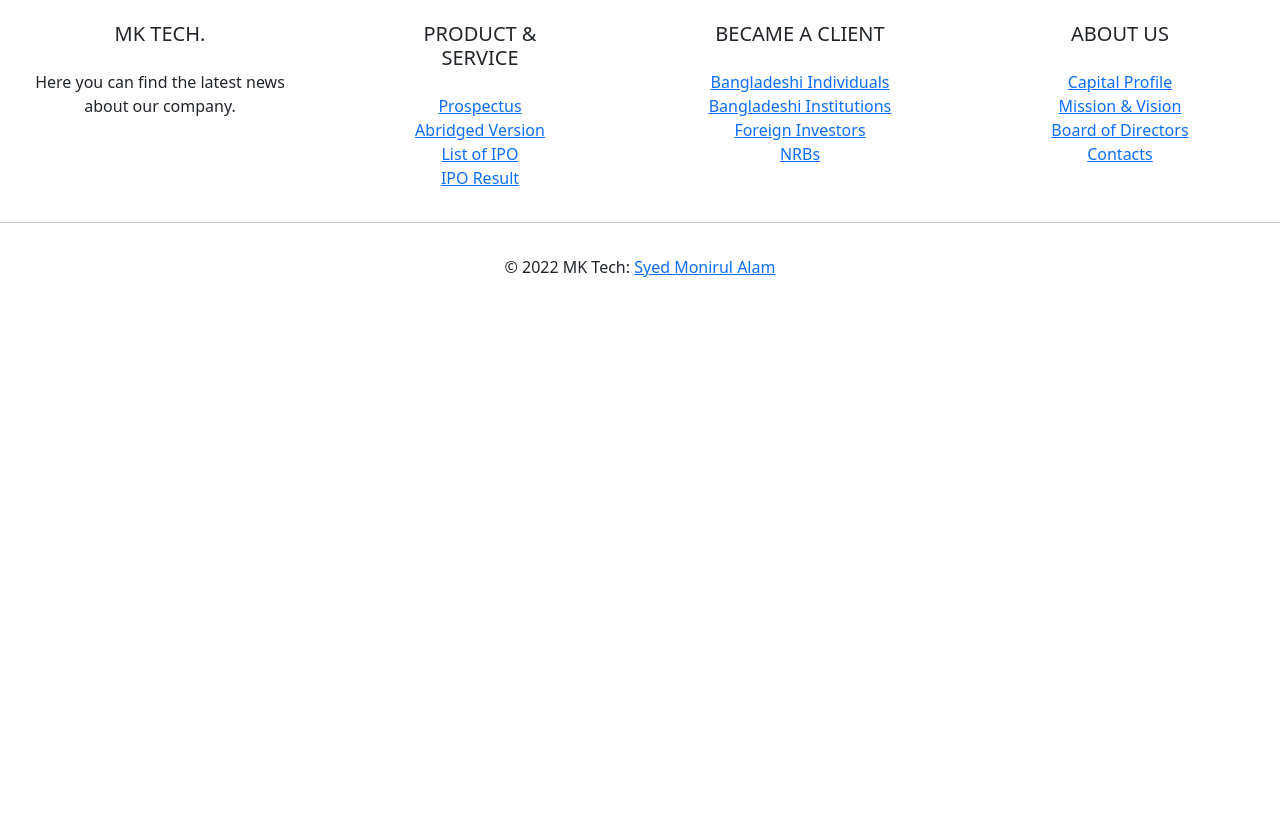
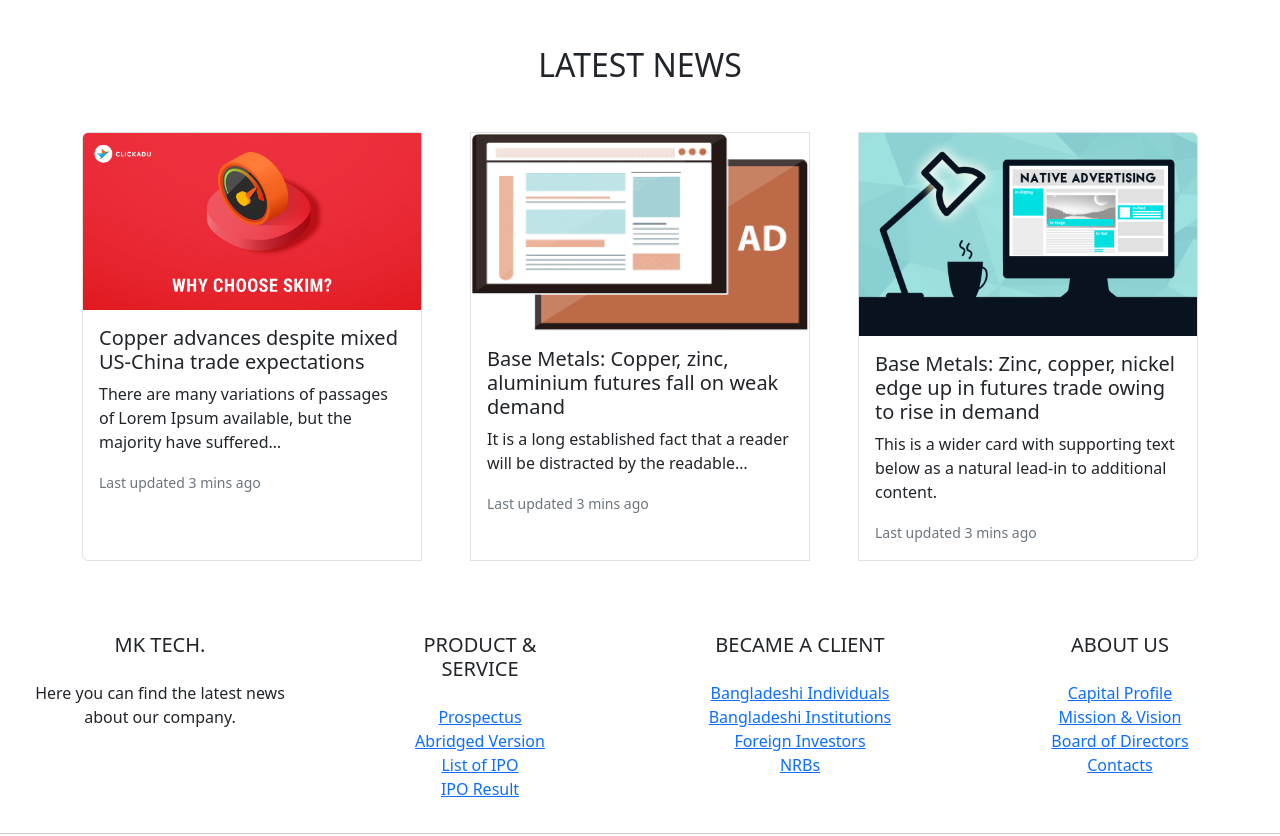
Before and after one commit to SyedMonir/mk_tech-2, a plain HTML site: page index.html in a window 1280 px wide. Shown: the part 1018-1854 px from the top of the page. Before the commit the page ends 1313 px from the top, so only its background shows below. Drawn offline with nearby package versions, Linux system fonts and the light colour scheme.

Commit message:
added news section

```diff
--- a/index.html
+++ b/index.html
@@ -99,6 +99,63 @@
       </button>
     </div>
 
+    <!-- News -->
+    <section class="my-5">
+      <h2 class="text-uppercase text-center mb-5">Latest News</h2>
+      <div class="card-group container">
+        <div class="card border">
+          <img src="./image/skim.jpg" class="card-img-top" alt="..." />
+          <div class="card-body">
+            <h5 class="card-title">
+              Copper advances despite mixed US-China trade expectations
+            </h5>
+            <p class="card-text">
+              There are many variations of passages of Lorem Ipsum available,
+              but the majority have suffered…
+            </p>
+            <p class="card-text">
+              <small class="text-muted">Last updated 3 mins ago</small>
+            </p>
+          </div>
+        </div>
+        <div class="card border mx-5">
+          <img src="./image/popunder.png" class="card-img-top" alt="..." />
+          <div class="card-body">
+            <h5 class="card-title">
+              Base Metals: Copper, zinc, aluminium futures fall on weak demand
+            </h5>
+            <p class="card-text">
+              It is a long established fact that a reader will be distracted by
+              the readable…
+            </p>
+            <p class="card-text">
+              <small class="text-muted">Last updated 3 mins ago</small>
+            </p>
+          </div>
+        </div>
+        <div class="card border">
+          <img
+            src="./image/nativeAdvertising.jpg"
+            class="card-img-top"
+            alt="..."
+          />
+          <div class="card-body">
+            <h5 class="card-title">
+              Base Metals: Zinc, copper, nickel edge up in futures trade owing
+              to rise in demand
+            </h5>
+            <p class="card-text">
+              This is a wider card with supporting text below as a natural
+              lead-in to additional content.
+            </p>
+            <p class="card-text">
+              <small class="text-muted">Last updated 3 mins ago</small>
+            </p>
+          </div>
+        </div>
+      </div>
+    </section>
+
     <!-- Footer -->
     <footer class="page-footer text-center text-md-left pt-4">
       <!--Footer Links-->
```
Also changed, not shown: image/nativeAdvertising.jpg (added), image/popunder.png (added), image/skim.jpg (added).
